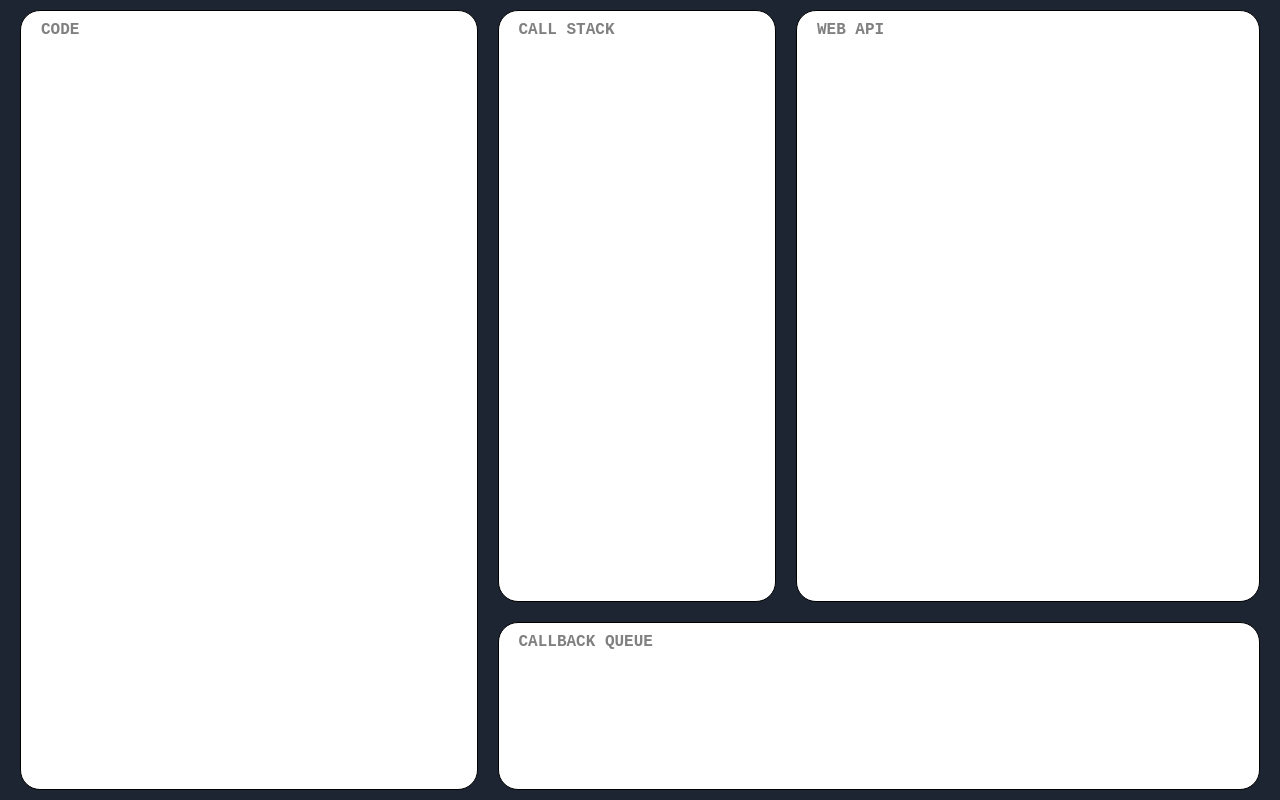
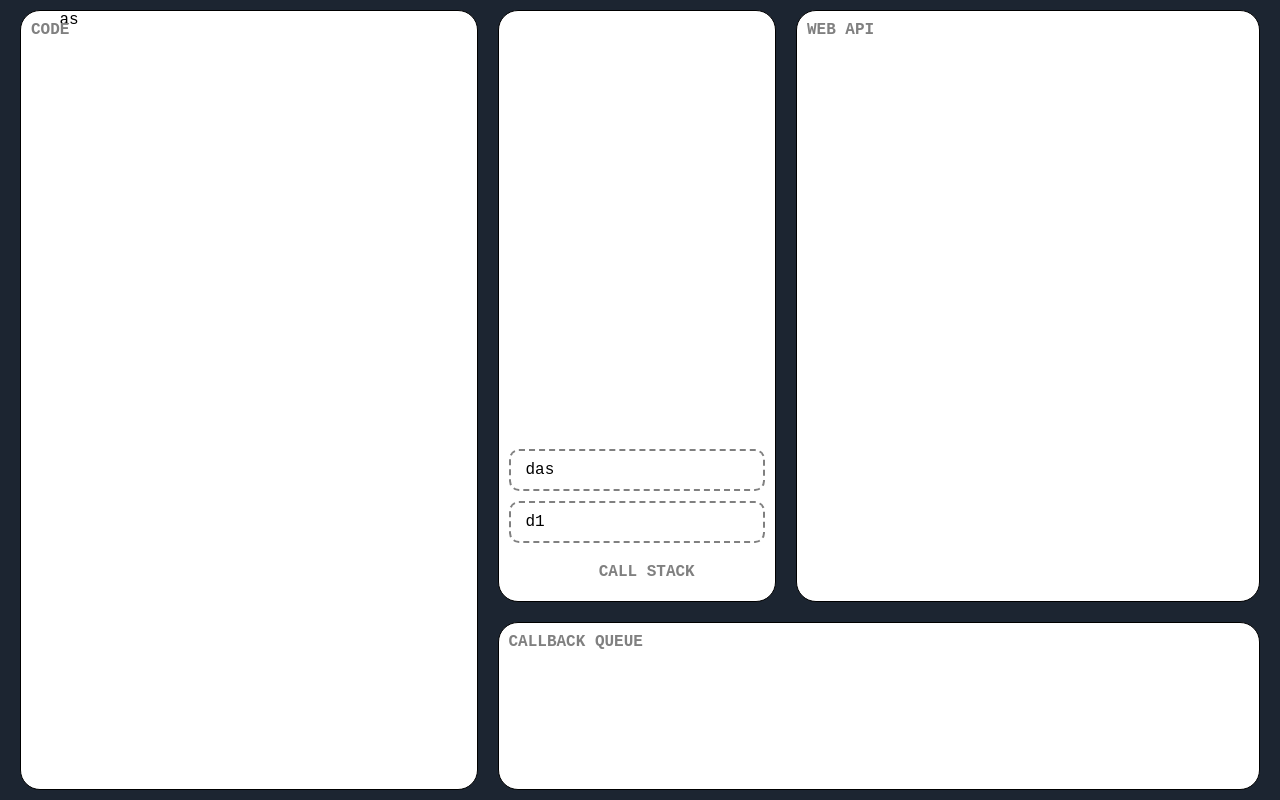
Before and after one commit to DarkCode01/data-structure-visualizer, a Next.js app: page / in a window 1280 px wide. Built offline with nearby package versions, Linux system fonts and the light colour scheme.

Commit message:
feat: craeted simple design

```diff
--- a/components/ELEditor/ELEditor.tsx
+++ b/components/ELEditor/ELEditor.tsx
@@ -11,11 +11,12 @@ const ELEditor = styled.div`
     content: "${({ placeholder }) => placeholder || "Code"}";
     position: relative;
     top: 10px;
-    left: 20px;
+    left: 10px;
     color: gray;
     font-weight: bold;
     text-transform: uppercase;
     text-align: center;
+    margin-bottom: 20px;
   }
 `;
 
--- /dev/null
+++ b/components/ELStack/ELItem.tsx
@@ -0,0 +1,9 @@
+import styled from "styled-components";
+
+const ELStackItem = styled.div`
+  border-radius: 10px;
+  border: 2px dashed gray;
+  padding: 10px 15px;
+`;
+
+export default ELStackItem;
--- /dev/null
+++ b/components/ELStack/ELStack.tsx
@@ -0,0 +1,23 @@
+import styled from "styled-components";
+import ELEditor from "@/components/ELEditor/ELEditor";
+import ELStackItem from "./ELItem";
+
+const ELStackBase = styled(ELEditor)`
+  display: flex;
+  flex-direction: column-reverse;
+  padding: 10px;
+  grid-gap: 10px;
+`;
+
+// TODO: create props types for component
+export default function ELStack({ placeholder }) {
+  return (
+    <ELStackBase placeholder={placeholder} className="stack">
+      <ELStackItem>d1</ELStackItem>
+      <ELStackItem>das</ELStackItem>
+      {/* <ELStackItem />
+      <ELStackItem />
+      <ELStackItem /> */}
+    </ELStackBase>
+  );
+}
--- a/package.json
+++ b/package.json
@@ -8,7 +8,6 @@
     "start": "next start"
   },
   "dependencies": {
-    "@uiw/react-codemirror": "^3.0.10",
     "next": "10.2.3",
     "react": "17.0.2",
     "react-dom": "17.0.2",
--- a/pages/index.tsx
+++ b/pages/index.tsx
@@ -3,14 +3,33 @@ import Page from "@/components/Page";
 import ELContainer from "@/components/ELContainer";
 import ELStructure from "@/components/ELStructure";
 import ELEditor from "@/components/ELEditor/ELEditor";
+import ELStack from "@/components/ELStack/ELStack";
+
+// import CodeMirror from "@uiw/react-codemirror";
+// import "codemirror/keymap/sublime";
+// import "codemirror/theme/monokai.css";
+
+// const code = "const a = 0;";
 
 const Home = () => {
   return (
     <Page>
       <ELContainer>
-        <ELEditor />
+        <ELEditor>
+          {/* <CodeMirror
+            value={code}
+            options={{
+              theme: "monokai",
+              tabSize: 2,
+              keyMap: "sublime",
+              mode: "jsx"
+            }}
+          /> */}
+          as
+        </ELEditor>
         <ELStructure>
-          <ELEditor placeholder="Call Stack" className="stack" />
+          <ELStack placeholder="Call Stack" />
+          {/* <ELEditor placeholder="Call Stack" className="stack" /> */}
           <ELEditor className="api" placeholder="Web API" />
           <ELEditor className="queue" placeholder="Callback Queue" />
         </ELStructure>
```
Also changed, not shown: 1 other file (tests, documents, lock files or other folders).
